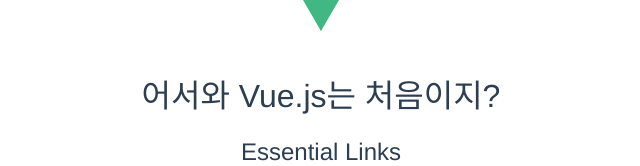
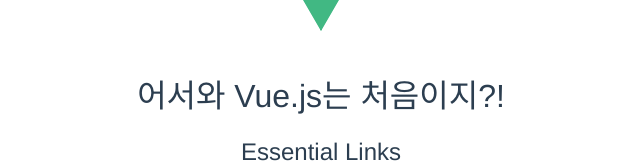
Before and after one commit to cute-slime/individual-goal, a Vue app in the folder frontend/: page / in a window 1280 px wide. Shown: the part 215-381 px from the top of the page, without its empty margins (319-959 px from the left). Built offline with nearby package versions, Linux system fonts and the light colour scheme.

Commit message:
chore: 깃 한글 깨짐 어떻게하지?!

```diff
--- a/frontend/src/components/Hello.vue
+++ b/frontend/src/components/Hello.vue
@@ -25,7 +25,7 @@
     name: 'hello',
     data () {
       return {
-        msg: '어서와 Vue.js는 처음이지?'
+        msg: '어서와 Vue.js는 처음이지?!'
       }
     }
   }
```
